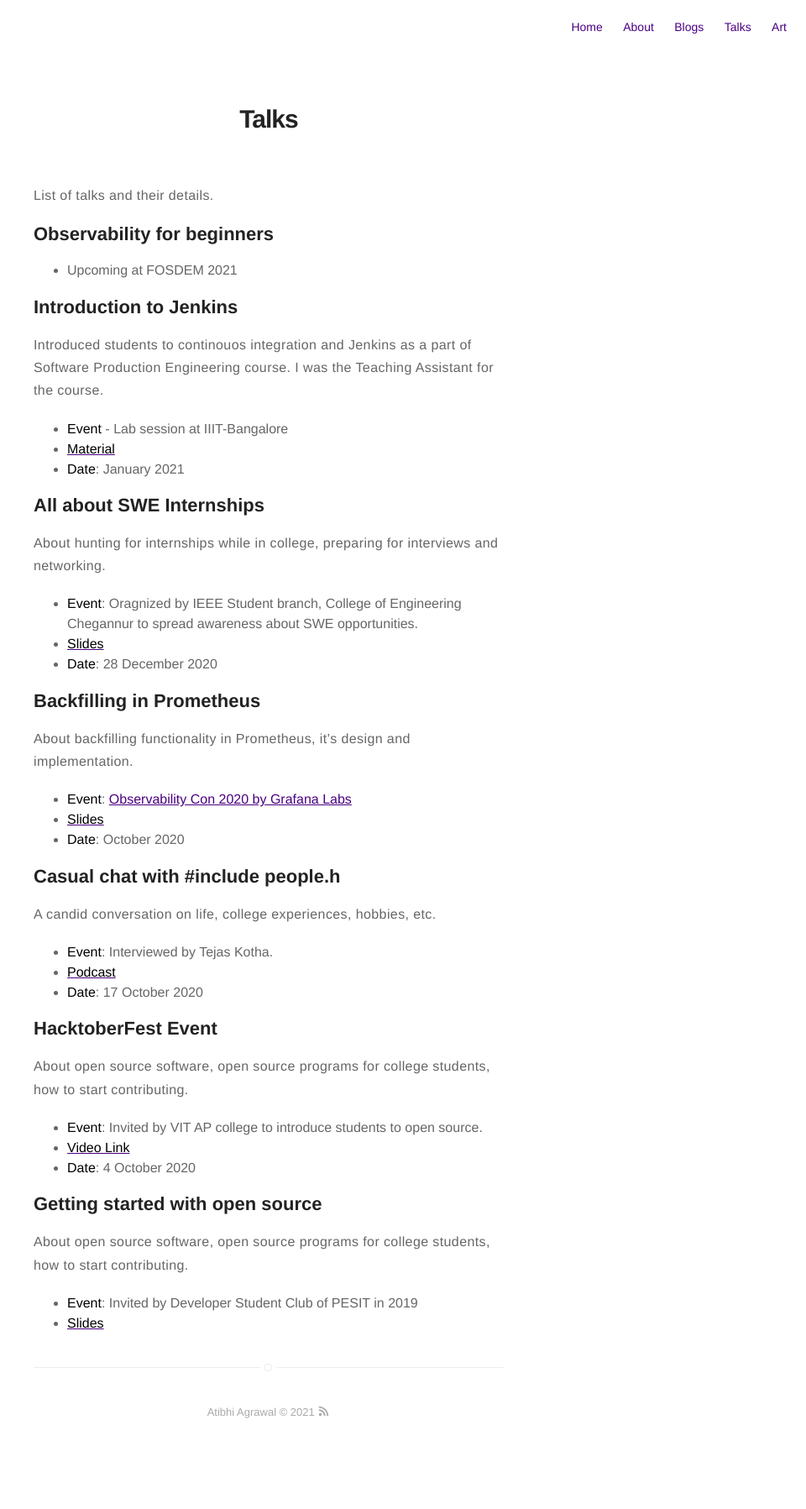
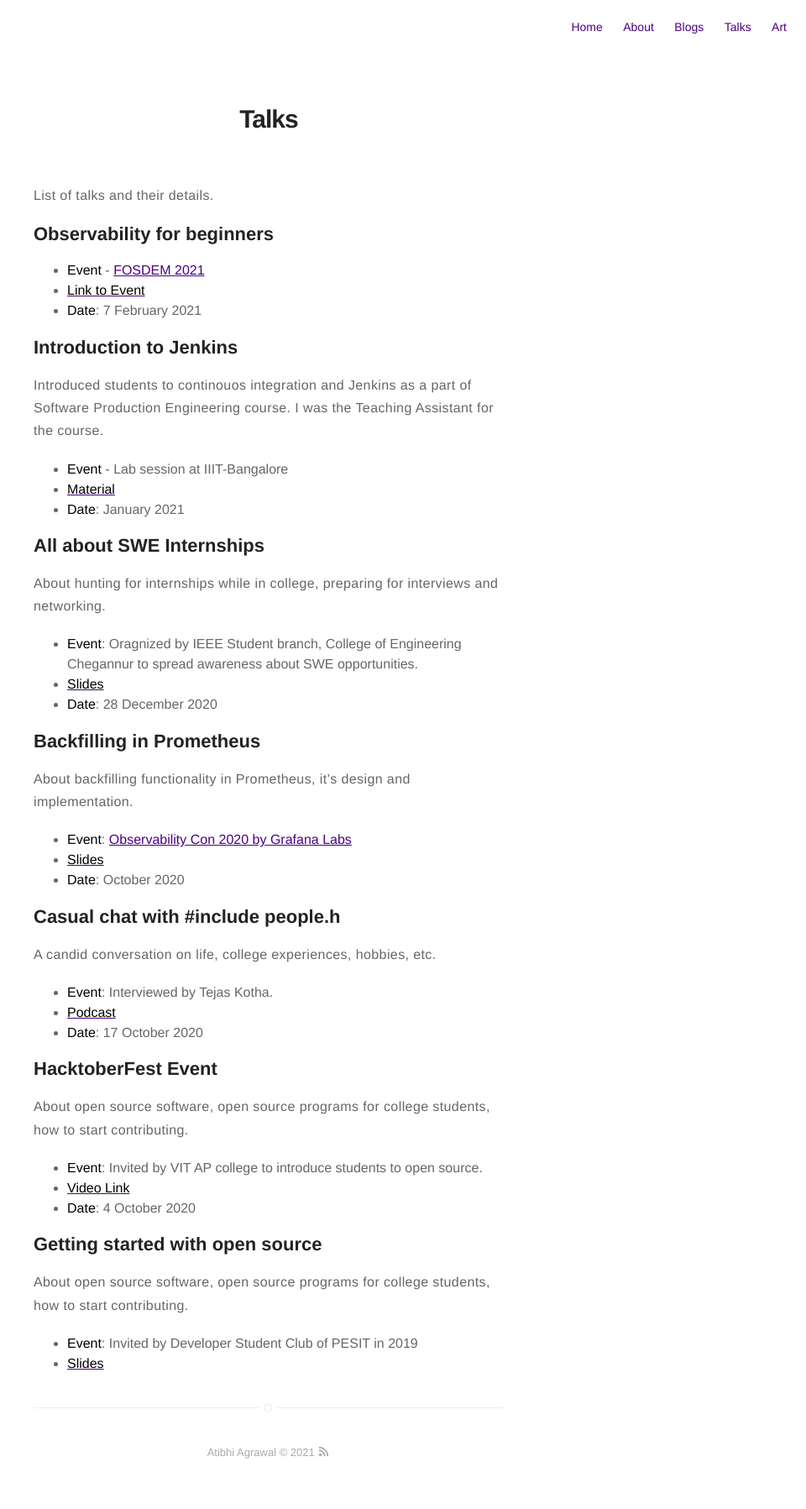
Before and after one commit to asquare14/aSquare14.github.io, a Jekyll site: the page built from talks.md, in a window 1280 px wide. Shown: the whole page at 84% size, without its empty margins (320-1280 px from the left). Built offline with Jekyll 4.4.1, drawn with Linux system fonts in a browser that asks for light colours; before the commit the page ends 1749 px from its top, so only the background shows below that.

Commit message:
Added FOSDEM Talk

```diff
--- a/talks.md
+++ b/talks.md
@@ -9,7 +9,9 @@ List of talks and their details.
 
 ## Observability for beginners
 
-- Upcoming at FOSDEM 2021
+- **Event** - [FOSDEM 2021](https://fosdem.org/2021/about/)
+- [**Link to Event**](https://fosdem.org/2021/schedule/event/observability_for_beginners/)
+- **Date**: 7 February 2021
 
 ## Introduction to Jenkins
 
```
